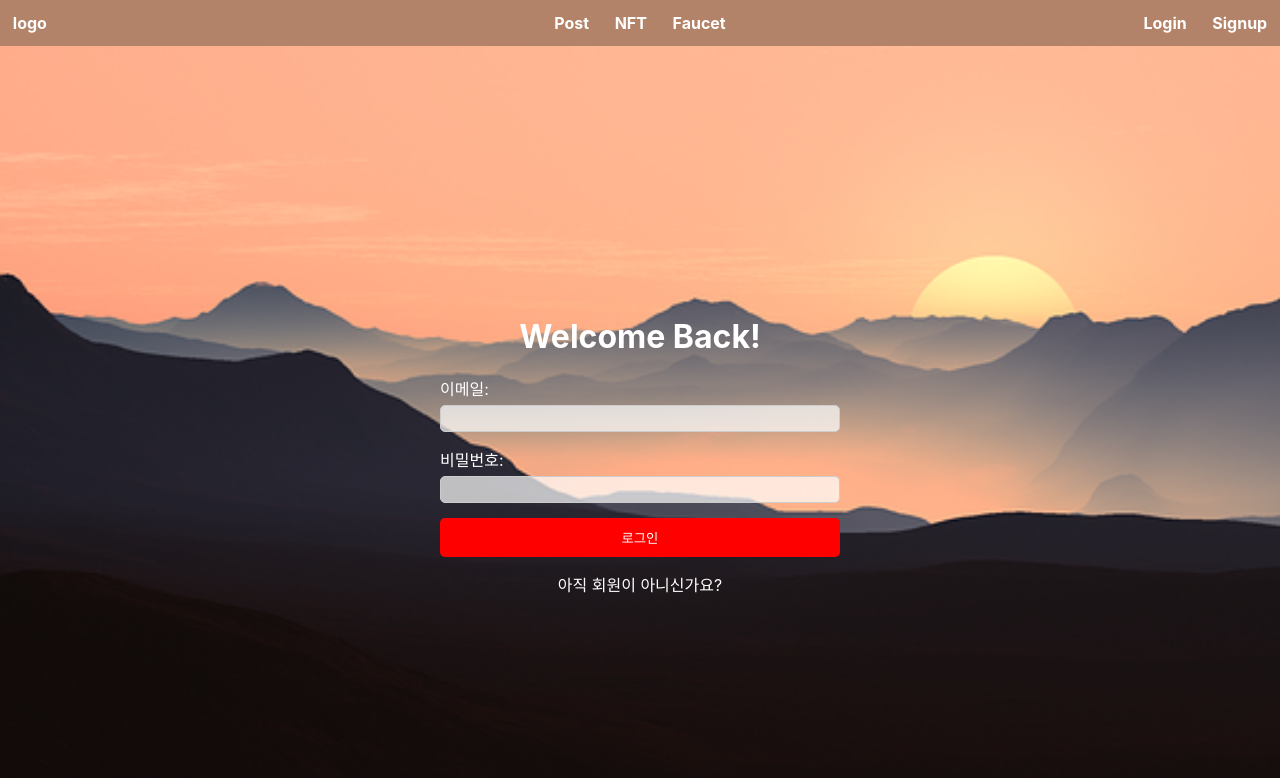
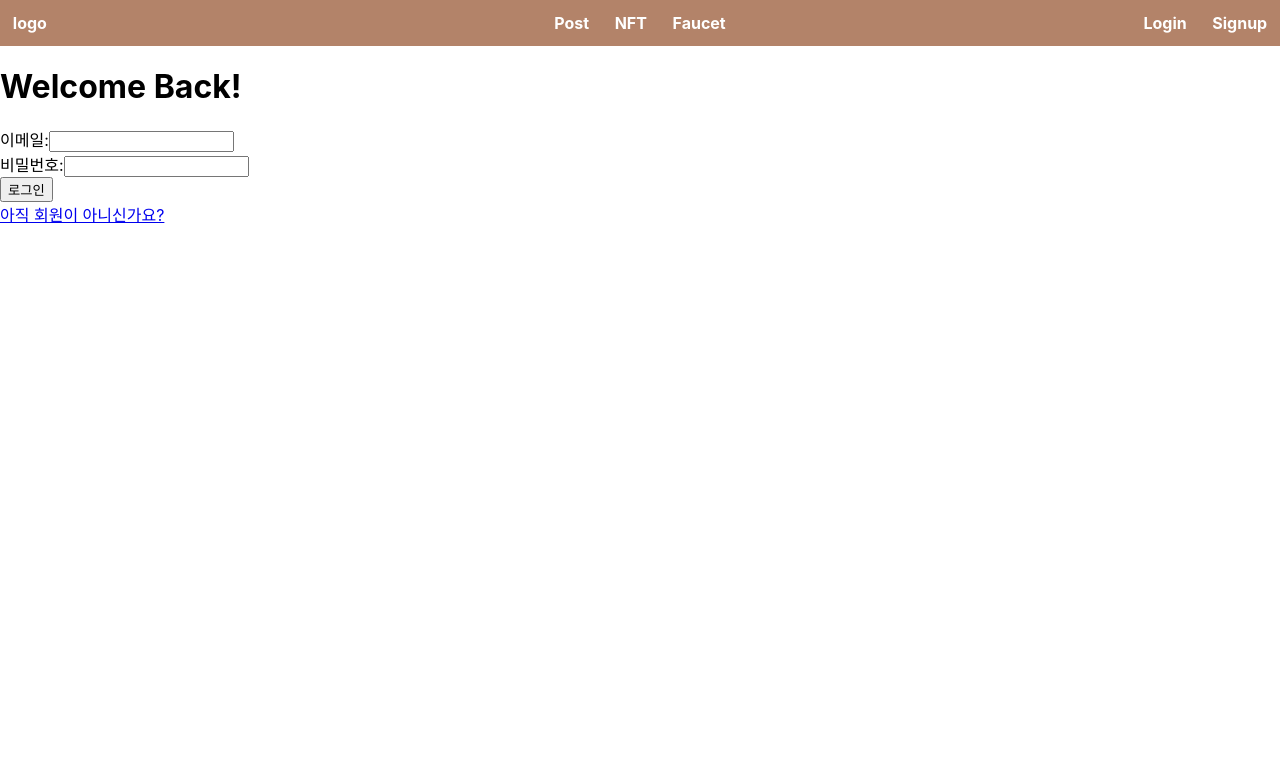
Before and after one commit to codestates-beb/beb-09-second-mulX, a React (Create React App) app in the folder client/: page /login in a window 1280 px wide. Shown: the top 778 px of the page. Built offline with nearby package versions, Linux system fonts and the light colour scheme.

Commit message:
css remove

```diff
--- a/client/src/assets/css/login.css
+++ b/client/src/assets/css/login.css
@@ -1,12 +1,12 @@
-.login-container {
+/* .login-container {
     display: flex;
     align-items: center;
     justify-content: center;
     height: 100vh;
-    background-image: url("../img/mountains-55067_640.png"); /* 배경 이미지 경로로 수정해주세요 */
+    background-image: url("../img/mountains-55067_640.png");
     background-repeat: no-repeat;
     background-size: cover;
-  }
+}
 
   .login-form {
     display: flex;
@@ -41,14 +41,12 @@
     border-radius: 5px;
   }
 
-  button {
-    width: 100%;
+  .login-form button {
     padding: 10px;
     background-color: #4caf50;
     color: #fff;
     border: none;
     border-radius: 5px;
-    cursor: pointer;
   }
 
   .signup-link {
@@ -60,3 +58,4 @@
     color: white;
     text-decoration: none;
   }
+*/
--- a/client/src/assets/css/postForm.css
+++ b/client/src/assets/css/postForm.css
@@ -1,4 +1,4 @@
-.post-form-container {
+/* .post-form-container {
     display: flex;
     align-items: center;
     justify-content: center;
@@ -45,12 +45,11 @@
   height: 500px;
 }
 
-  button {
-    width: 100%;
+.post-form button {
   padding: 10px;
   background-color: #4caf50;
   color: #fff;
   border: none;
   border-radius: 5px;
-    cursor: pointer;
 }
+   */
--- a/client/src/assets/css/signup.css
+++ b/client/src/assets/css/signup.css
@@ -1,3 +1,8 @@
+/* button {
+  width: 100%;
+  cursor: pointer;
+}
+
 .signup-container {
   display: flex;
   align-items: center;
@@ -36,19 +41,15 @@
   display: none;
 }
 
-h1,
-label {
+.signup-form h1,
+.form-field label {
   color: white;
-}
-
-button {
-  width: 100%;
-  cursor: pointer;
 }
 
 input[type="text"],
 input[type="password"],
-button {
+button[type="button"],
+button[type="submit"] {
   width: 100%;
   padding: 1rem;
   border-radius: 10px;
@@ -84,4 +85,4 @@ button[type="submit"] {
 .login-link a {
   color: white;
   text-decoration: none;
-}
+} */
```
Lines whose indentation alone changed are shown as unchanged.
